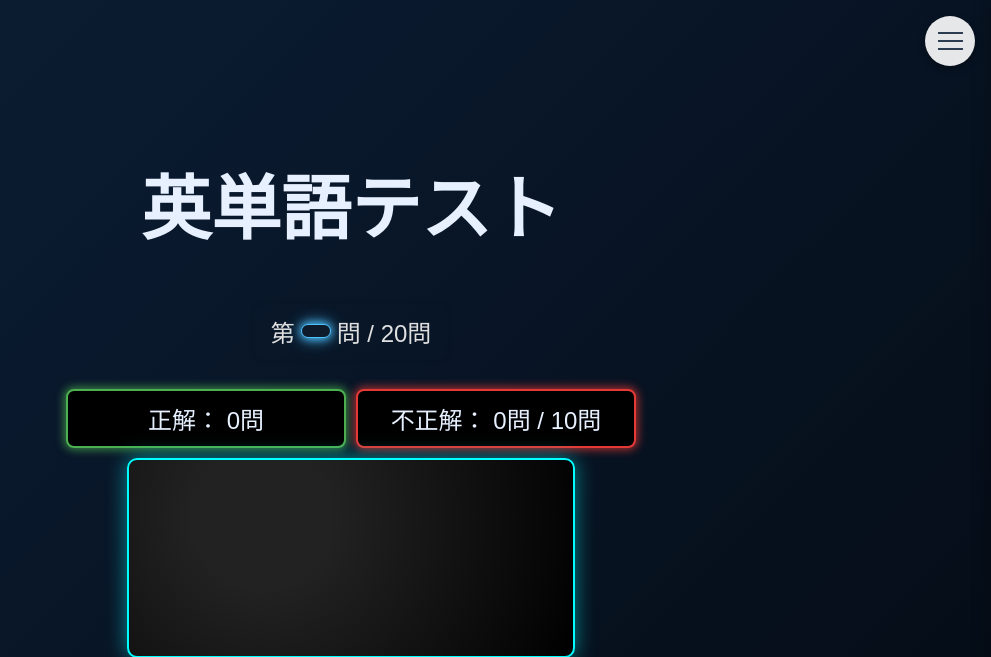
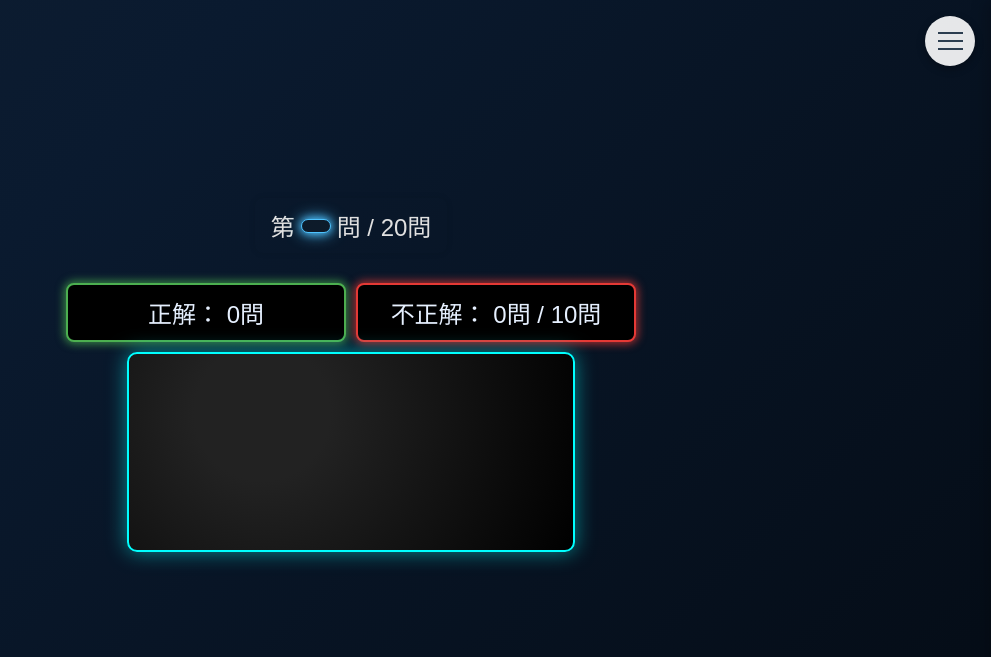
Before and after one commit to morixxfoxdata/word_quiz, a Flask app: template templates/index.html in a window 1280 px wide. Shown: the top 657 px of the page, without its empty margins (289-1280 px from the left). Run offline with Flask 3, Linux system fonts and the light colour scheme; the template is opened without the code that fills it, so the values that code supplies are empty.

Commit message:
マージしたよ

```diff
--- a/templates/index.html
+++ b/templates/index.html
@@ -28,7 +28,7 @@
       </div>
     </div>
 
-    <h1 class="test-title">英単語テスト</h1>
+    <!-- <h1 class="test-title">英単語テスト</h1> -->
     <!-- <p>ようこそ、{{ current_user.username }}さん！</p> -->
 
     <div class="question-progress">
```
